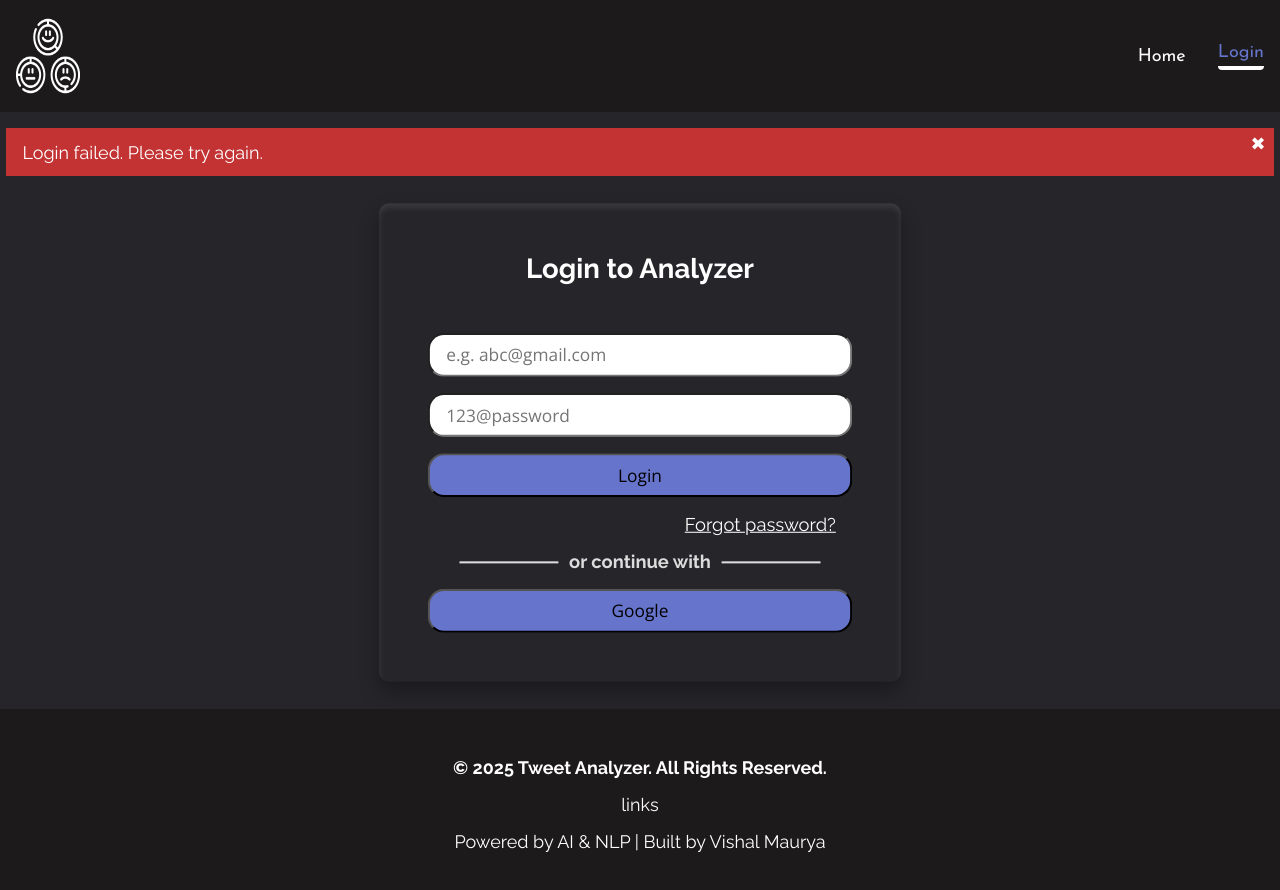
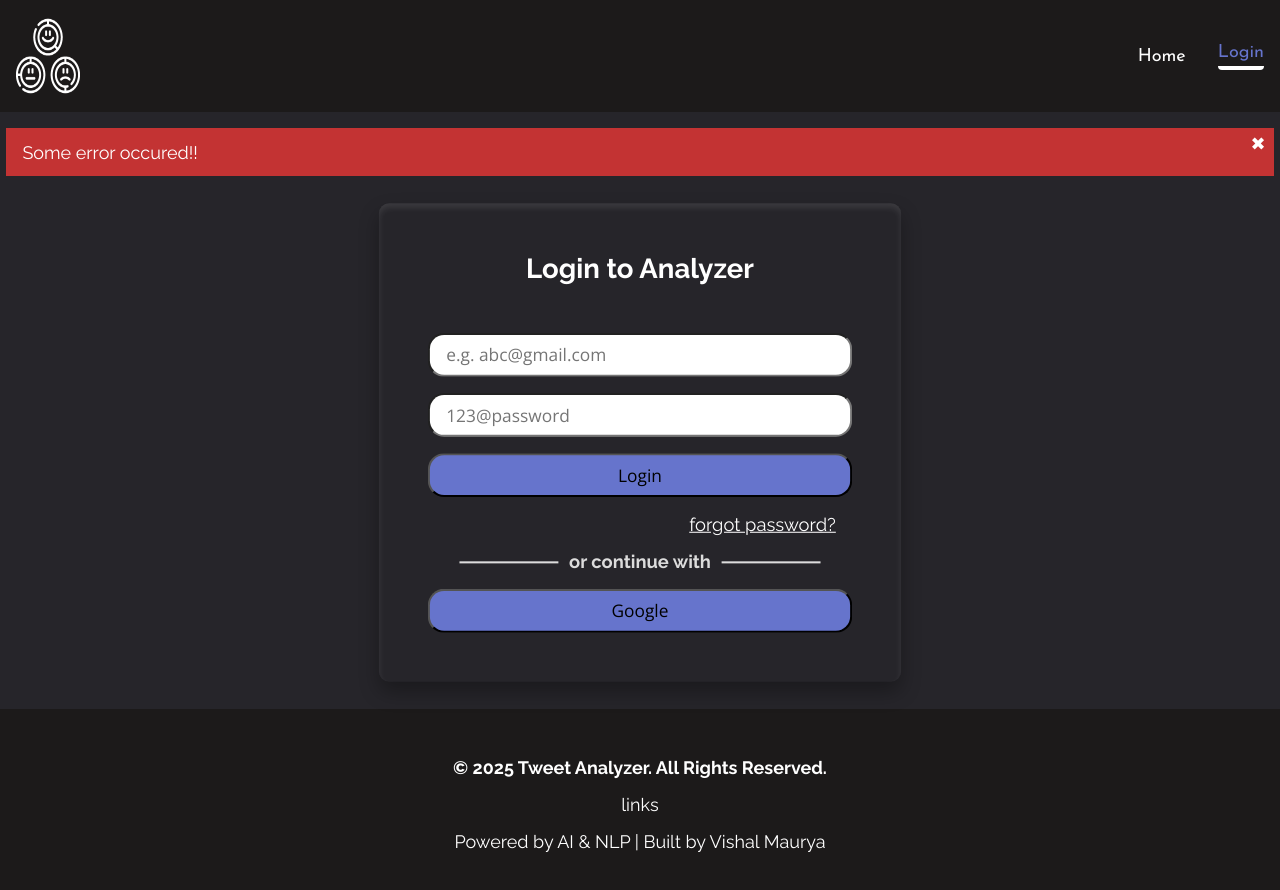
Before and after one commit to vishallmaurya/Sentiment_Analysis, a React (Vite) app: page /login in a window 1280 px wide. Both pictures are taken after typing "name@example.com", "Sample123" into the empty fields and a click on the button "Login". Shown: the top 890 px of the page. Built offline with nearby package versions, Linux system fonts and the light colour scheme; no server answers.

Commit message:
change rollback

```diff
--- a/src/Pages/Login/index.jsx
+++ b/src/Pages/Login/index.jsx
@@ -1,4 +1,4 @@
-import { useState } from "react";
+import { useEffect, useState } from "react";
 import { useForm } from "react-hook-form";
 import styles from "./Login.module.css";
 import { useGoogleLogin } from "@react-oauth/google";
@@ -9,187 +9,126 @@ import { setUser } from "../../utils/store.js";
 import { useNavigate } from "react-router-dom";
 
 export const Login = () => {
-    const { handleSubmit, reset, register, formState: { errors } } = useForm();
-    const [isLoading, setIsLoading] = useState(false);
+    const { handleSubmit, reset, register } = useForm();
+    const [loginData, setLoginData] = useState({ email: "", password: "" });
+    const [gmailLogin, setGmailLogin] = useState({ isGmailLogin: false });
+    const [triggerSend, setTriggerSend] = useState(false);
     const [loginmsg, setLoginMsg] = useState({msg: "", color: ""});
     const [showForgotPwd, setShowForgotPwd] = useState(false);
-    const [gmailLogin, setGmailLogin] = useState({ isGmailLogin: false });
+    const [forgotPwdData, setForgotPwdData] = useState({ email: ""});
 
     const dispatch = useDispatch();
     const navigate = useNavigate();
 
-    const handleLogin = async (data) => {
-        setIsLoading(true);
+    useEffect(() => {
+        if (triggerSend) {
+            sendData();
+            setTriggerSend(false);
+        }
+    }, [loginData, gmailLogin, forgotPwdData]);
+
+    const sendData = async () => {
         try {
-            const response = await axios.post(
-                getBackendURL() + "/users/register",
-                { ...data, ...gmailLogin },
-                { withCredentials: true }
-            );
+            if (!showForgotPwd) {
+                const data = { ...loginData, ...gmailLogin };
+                const response = await axios.post(getBackendURL() + "/users/register", data, { withCredentials: true });
                 dispatch(setUser(response.data));
                 setLoginMsg({msg: "Logged in successfully!!", color: "green"});
                 navigate("/");
+            } else {
+                await handleForgotPassword();
+            }
         } catch (error) {
-            setLoginMsg({
-                msg: error.response?.data?.message || "Login failed. Please try again.",
-                color: "red"
-            });
-        } finally {
-            setIsLoading(false);
+            setLoginMsg({msg: "Some error occured!!", color: "red"});
         }
     };
 
-    const handleForgotPassword = async (email) => {
-        setIsLoading(true);
-        try {
-            await axios.post(
-                getBackendURL() + "/users/forget-password",
-                { email },
-                { withCredentials: true }
-            );
-            setLoginMsg({
-                msg: "Password reset link sent to your email!",
-                color: "green"
-            });
-            setShowForgotPwd(false);
-        } catch (error) {
-            setLoginMsg({
-                msg: error.response?.data?.message || "Failed to send reset link",
-                color: "red"
-            });
-        } finally {
-            setIsLoading(false);
+    const onSubmit = (data) => {
+        console.log(data);
+        if (Object.values(data).some(value => value === "" || value === null || value === undefined)) {
+            setLoginMsg({ msg: "Please fill the required field", color: "red" });
+            console.log("yahfdsjfdskjfdskfhkjd");
+            reset();
+            return;
+        } else {
+            if (!showForgotPwd)
+                setLoginData(data);
+            else {
+                console.log("directelktelk");
+                setForgotPwdData(data);
+            }
+            setTriggerSend(true);
+            reset();
         }
     };
 
-    const onSubmit = async (data) => {
-        if (isLoading) return;
+    const handleGoogleLoginSuccess = async (tokenResponse) => {
+        const accessToken = tokenResponse.access_token;
 
-        // Clear previous messages
-        setLoginMsg({msg: "", color: ""});
+        try {
+            const response = await fetch("https://www.googleapis.com/oauth2/v2/userinfo", {
+                headers: { Authorization: `Bearer ${accessToken}` },
+            });
 
-        if (Object.values(data).some(value => !value)) {
-            setLoginMsg({ msg: "Please fill all required fields", color: "red" });
-            return;
+            const user = await response.json();
+            setLoginData({ email: user.email });
+            setGmailLogin({ isGmailLogin: true });
+            setTriggerSend(true);
+        } catch (error) {
+            setLoginMsg({msg: "Some error occured!", color: "red"});
         }
-
-        if (showForgotPwd) {
-            await handleForgotPassword(data.email);
-        } else {
-            await handleLogin(data);
-        }
-
-        reset();
     };
 
-    const handleGoogleLoginSuccess = async (tokenResponse) => {
-        setIsLoading(true);
-        try {
-            const response = await fetch("https://www.googleapis.com/oauth2/v2/userinfo", {
-                headers: { Authorization: `Bearer ${tokenResponse.access_token}` },
-            });
-            const user = await response.json();
-            setGmailLogin({ isGmailLogin: true });
-            await handleLogin({ email: user.email, password: '' }); // Empty password for Google login
-        } catch (error) {
-            setLoginMsg({msg: "Google login failed", color: "red"});
-        } finally {
-            setIsLoading(false);
-        }
+    const handleGoogleLoginFailure = () => {
+        setLoginMsg({msg: "Google Login Failed", color: "red"});
     };
 
     const googleLogin = useGoogleLogin({
         onSuccess: handleGoogleLoginSuccess,
-        onError: () => setLoginMsg({msg: "Google Login Failed", color: "red"}),
+        onError: handleGoogleLoginFailure,
     });
 
+    const handleForgotPassword = async () => {
+        try {
+            await axios.post(getBackendURL() + "/users/forget-password", forgotPwdData, {withCredentials: true});
+            setLoginMsg({ msg: "password reset link is sent to your email id!!", color: "green" });
+            setShowForgotPwd(false);
+        } catch (error) {
+            setLoginMsg({msg: "Failed to reset password", color: "red"});
+        }
+    };
+
+
     return (
-        <div className={styles.align}>
-            {loginmsg.msg && (
-                <div className={`${styles["login-msg"]} ${
-                    loginmsg.color === "red" ? styles.failure : styles.success
-                }`}>
+        <div className={`${styles["align"]}`}>
+            {loginmsg.msg !== "" && <div className={`${styles["login-msg"]} ${loginmsg.color === "red" ? styles["failure"] : styles["success"] } ` }>
                 <div>{loginmsg.msg}</div>
-                    <div
-                        className={styles.cross}
-                        onClick={() => setLoginMsg({msg: "", color: ""})}
-                    >
-                        &#10006;
+                <div className={`${styles["cross"]}`} onClick={() => { setLoginMsg({msg: "", color: "green"})}}>&#10006;</div>
+            </div>}
+           {!showForgotPwd && <div className={`${styles["login-container"]} ${styles["align"]}`}>
+                <h2 style={{ marginBottom: "3rem" }}>Login to Analyzer</h2>
+                <form onSubmit={handleSubmit(onSubmit)} className={`${styles["login-form-container"]} ${styles["align"]}`}>
+                    <input type="text" placeholder="e.g. abc@gmail.com" {...register("email")} className={styles["login-input"]} />
+                    <input type="password" placeholder="123@password" {...register("password")} className={styles["login-input"]} />
+                    <button className={`${styles["login-input"]} ${styles["login-btn"]}`}>Login</button>
+                </form>
+                <div className={styles["forgot-pwd-container"]}> <span onClick={() => setShowForgotPwd(true)} className={styles["forgot-pwd"]}>forgot password?</span></div>
+                <div className={`${styles["partition"]}`}>
+                    or continue with
                 </div>
-                </div>
-            )}
-
-            {!showForgotPwd ? (
-                <div className={`${styles["login-container"]} ${styles.align}`}>
-                    <h2 style={{ marginBottom: "3rem" }}>Login to Analyzer</h2>
-                    <form
-                        onSubmit={handleSubmit(onSubmit)}
-                        className={`${styles["login-form-container"]} ${styles.align}`}
-                    >
-                        <input
-                            type="email"
-                            placeholder="e.g. abc@gmail.com"
-                            {...register("email", { required: true })}
-                            className={styles["login-input"]}
-                        />
-                        <input
-                            type="password"
-                            placeholder="123@password"
-                            {...register("password", { required: !gmailLogin.isGmailLogin })}
-                            className={styles["login-input"]}
-                            disabled={gmailLogin.isGmailLogin}
-                        />
-                        <button
-                            className={`${styles["login-input"]} ${styles["login-btn"]}`}
-                            disabled={isLoading}
-                        >
-                            {isLoading ? "Processing..." : "Login"}
-                        </button>
-                    </form>
-                    <div className={styles["forgot-pwd-container"]}>
-                        <span
-                            onClick={() => setShowForgotPwd(true)}
-                            className={styles["forgot-pwd"]}
-                        >
-                            Forgot password?
-                        </span>
-                    </div>
-                    <div className={styles.partition}>or continue with</div>
-                    <button
-                        className={`${styles["login-input"]} ${styles["login-btn"]}`}
-                        onClick={() => googleLogin()}
-                        disabled={isLoading}
-                    >
+                <button className={`${styles["login-input"]} ${styles["login-btn"]}`} onClick={() => googleLogin()}>
                     Google
                 </button>
-                </div>
-            ) : (
-                <div className={`${styles["login-container"]} ${styles.align}`}>
+            </div>}
+
+            {showForgotPwd && (
+                <div className={`${styles["login-container"]} ${styles["align"]}`}>
                     <h2 style={{ marginBottom: "3rem" }}>Reset Password</h2>
-                    <form
-                        onSubmit={handleSubmit(onSubmit)}
-                        className={`${styles["login-form-container"]} ${styles.align}`}
-                    >
-                        <input
-                            type="email"
-                            placeholder="e.g. abc@gmail.com"
-                            {...register("email", { required: true })}
-                            className={styles["login-input"]}
-                        />
-                        <button
-                            className={`${styles["login-input"]} ${styles["login-btn"]}`}
-                            disabled={isLoading}
-                        >
-                            {isLoading ? "Sending..." : "Submit"}
-                        </button>
+                    <form onSubmit={handleSubmit(onSubmit)} className={`${styles["login-form-container"]} ${styles["align"]}`}>
+                        <input type="text" placeholder="e.g. abc@gmail.com" {...register("email")} className={styles["login-input"]} />
+                        <button className={`${styles["login-input"]} ${styles["login-btn"]}`}>Submit</button>
                     </form>
-                    <button
-                        className={`${styles["login-input"]} ${styles["login-btn"]}`}
-                        onClick={() => setShowForgotPwd(false)}
-                        disabled={isLoading}
-                    >
-                        Cancel
-                    </button>
+                    <button className={`${styles["login-input"]} ${styles["login-btn"]}`} onClick={()=>{setShowForgotPwd(false)}}>Cancel</button>
                 </div>
             )}
         </div>
```
Lines whose indentation alone changed are shown as unchanged.
